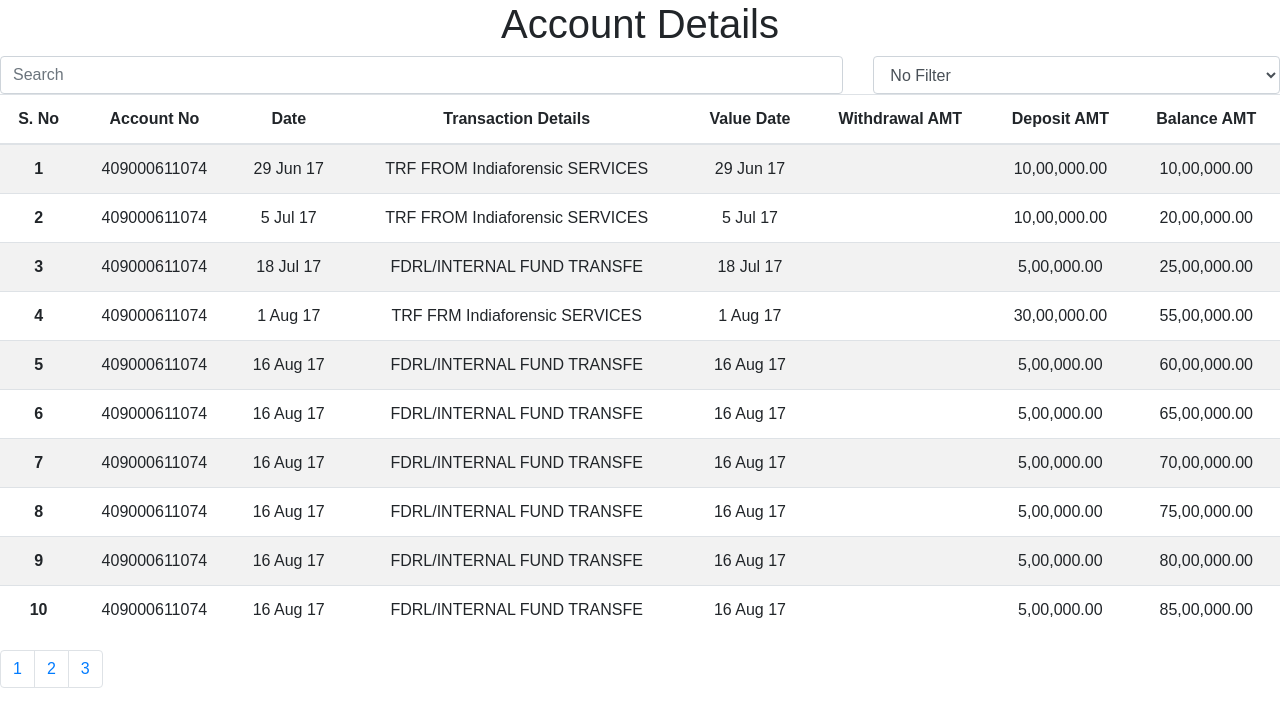
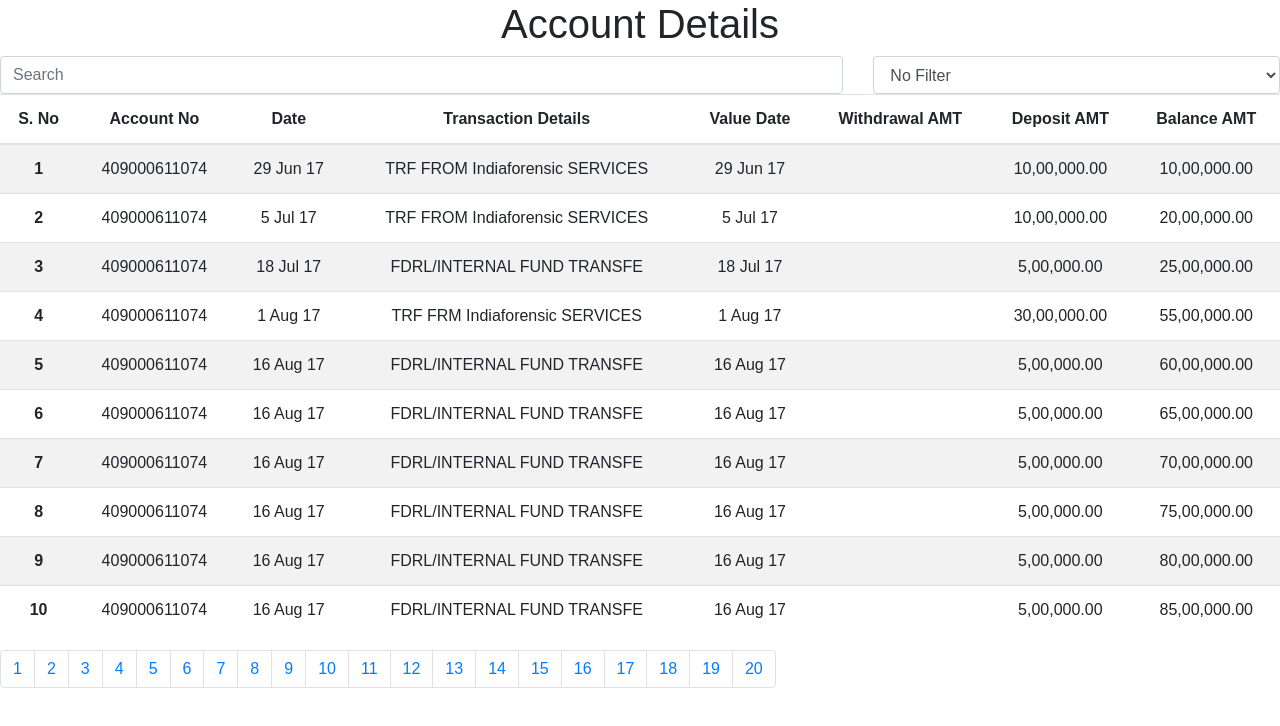
Before and after one commit to rajeshwar1993/hackerearth-vimeo-challenge, a React (Create React App) app: page / in a window 1280 px wide. Shown: the top 726 px of the page. Built offline with nearby package versions, Linux system fonts and the light colour scheme.

Commit message:
pagination

```diff
--- a/src/App.js
+++ b/src/App.js
@@ -8,7 +8,7 @@ import "./styles.css";
 
 export default function App() {
   const [transactions, updateTransactions] = useState([]);
-
+  const [transactionsToShow, updateTransactionsToShow] = useState([]);
   const [searchText, updateSearchText] = useState("");
   const [filterBy, updateFilterBy] = useState("");
   const [currentPage, updateCurrentPage] = useState(1);
@@ -59,6 +59,7 @@ export default function App() {
       });
       console.log("filtering", temp);
     }
+    updateTransactions(temp);
 
     if (temp.length > 0 && currentPage) {
       console.log("paging", (currentPage - 1) * 10 + 10);
@@ -67,7 +68,7 @@ export default function App() {
     }
     console.log(temp);
 
-    updateTransactions(temp);
+    updateTransactionsToShow(temp);
   }, [searchText, filterBy, currentPage]);
 
   const textChange = val => {
@@ -95,7 +96,12 @@ export default function App() {
         filterBy={filterBy}
         filterChange={filterChange}
       />
-      <Results trans={transactions} />
+      <Results
+        trans={transactionsToShow}
+        currentPage={currentPage}
+        pageChange={pageChange}
+        pages={transactions.length / 10}
+      />
     </div>
   );
 }
--- a/src/Results.js
+++ b/src/Results.js
@@ -1,6 +1,23 @@
-import React from "react";
+import React, { useState, useEffect } from "react";
 
-const Results = ({ trans }) => {
+const Results = ({ trans, currentPage, pageChange, pages }) => {
+  const [pagi, updatePagi] = useState();
+
+  useEffect(() => {
+    let p = [];
+    for (let i = 0; i < pages; i++) {
+      p.push(
+        <li class="page-item">
+          <a class="page-link" href="#">
+            {i + 1}
+          </a>
+        </li>
+      );
+    }
+
+    updatePagi(p);
+  }, [pages]);
+
   return (
     <div className={"results"}>
       <table className={"results-table table table-striped"}>
@@ -34,23 +51,7 @@ const Results = ({ trans }) => {
         </tbody>
       </table>
       <nav>
-        <ul class="pagination">
-          <li class="page-item">
-            <a class="page-link" href="#">
-              1
-            </a>
-          </li>
-          <li class="page-item">
-            <a class="page-link" href="#">
-              2
-            </a>
-          </li>
-          <li class="page-item">
-            <a class="page-link" href="#">
-              3
-            </a>
-          </li>
-        </ul>
+        <ul class="pagination">{pagi}</ul>
       </nav>
     </div>
   );
```
